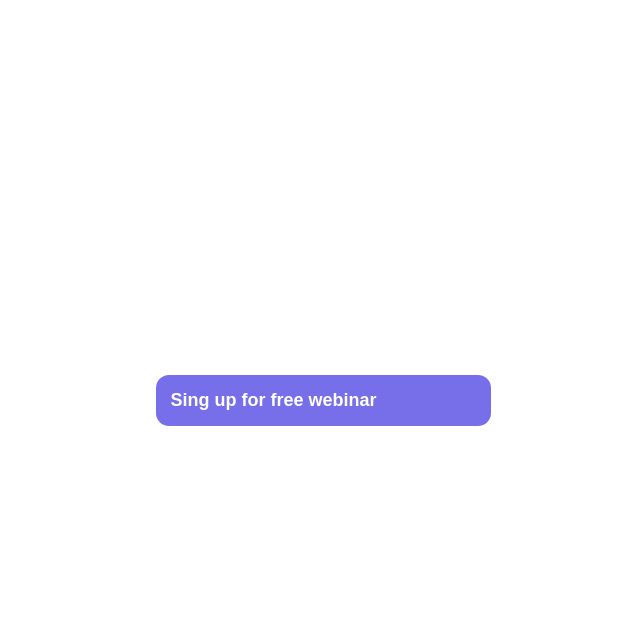
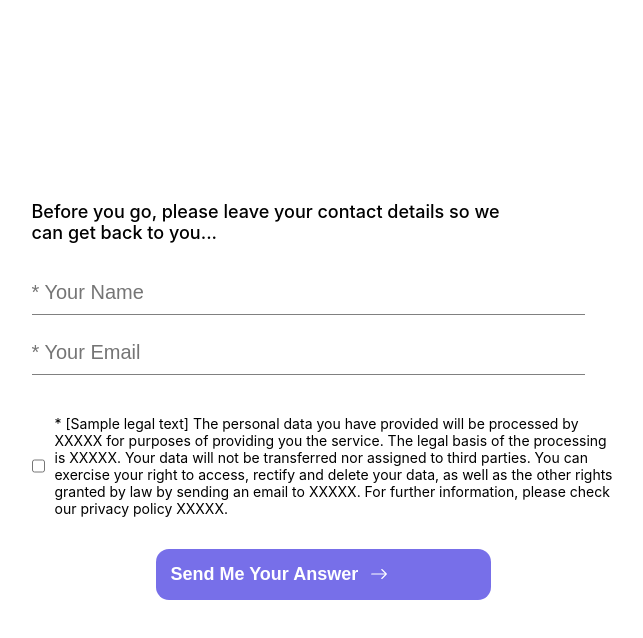
Before and after one commit to Sajalhowlader/interectly_video_task, a React (Create React App) app: page /LearnFacebook/basics in a window 1280 px wide. Both pictures are taken after a click on the button "Sing up for free webinar". Shown: the top 638 px of the page, without its empty margins (637-1280 px from the left). Built offline with nearby package versions, Linux system fonts and the light colour scheme.

Commit message:
update singUp

```diff
--- a/package.json
+++ b/package.json
@@ -8,6 +8,7 @@
     "@testing-library/user-event": "^13.5.0",
     "react": "^18.2.0",
     "react-dom": "^18.2.0",
+    "react-icons": "^4.4.0",
     "react-player": "^2.11.0",
     "react-router-dom": "^6.4.1",
     "react-scripts": "5.0.1",
--- a/src/App.css
+++ b/src/App.css
@@ -43,3 +43,27 @@ span.rounded_number {
   background: #776fe9;
   color: white;
 }
+.singUpTitle {
+  font-size: 18px;
+  font-weight: 500;
+  margin-bottom: 20px;
+}
+.inputSec input {
+  border: none;
+  border-bottom: 1px solid gray;
+  margin: 8px 0px;
+  width: 95%;
+  font-size: 20px;
+  outline: none;
+  padding: 10px 0px;
+}
+
+.checkboxCondition {
+  display: flex;
+  padding: 2rem 0rem;
+  gap: 10px;
+}
+.checkboxCondition p {
+  width: 35rem;
+  font-size: 14px;
+}
--- a/src/Pages/Components/MainHome/V2/VideoTwo.js
+++ b/src/Pages/Components/MainHome/V2/VideoTwo.js
@@ -1,7 +1,9 @@
-import React from "react";
+import React, { useState } from "react";
 import ReactPlayer from "react-player";
+import SIngUp from "../../../SingUp/SIngUp";
+const VideoTwo = () => {
+  const [show, setShow] = useState(false);
 
-const VideoTwo = () => {
   return (
     <section>
       <div className="vPageOneControler">
@@ -15,7 +17,12 @@ const VideoTwo = () => {
           height="100vh"
         />
         <div className="redirectBtn campingBtn">
-          <button>Download "Campaing Structure Guide"</button>
+          {show ? <SIngUp /> : null}
+          {show ? null : (
+            <button onClick={() => setShow(!show)}>
+              Download "Campaing Structure Guide"
+            </button>
+          )}
         </div>
       </div>
     </section>
--- a/src/Pages/Components/MainHome/V3/VideoThree.js
+++ b/src/Pages/Components/MainHome/V3/VideoThree.js
@@ -1,7 +1,9 @@
-import React from "react";
+import React, { useState } from "react";
 import ReactPlayer from "react-player";
+import SIngUp from "../../../SingUp/SIngUp";
 
 const VideoThree = () => {
+  const [show, setShow] = useState(false);
   return (
     <section>
       <div className="vPageOneControler">
@@ -15,8 +17,14 @@ const VideoThree = () => {
           height="100vh"
         />
         <div className="redirectBtn campingBtn">
-          <button>Sing up for free webinar</button>
+          {show ? <SIngUp /> : null}
+          {show ? null : (
+            <button onClick={() => setShow(!show)}>
+            Sing up for free webinar
+            </button>
+          )}
         </div>
+
       </div>
     </section>
   );
--- a/src/Pages/Components/MainHome/V4/VideoFour.js
+++ b/src/Pages/Components/MainHome/V4/VideoFour.js
@@ -1,7 +1,9 @@
-import React from "react";
+import React, { useState } from "react";
 import ReactPlayer from "react-player";
+import SIngUp from "../../../SingUp/SIngUp";
 
 const VideoFour = () => {
+  const [show, setShow] = useState(false);
   return (
     <section>
       <div className="vPageOneControler">
@@ -15,7 +17,12 @@ const VideoFour = () => {
           height="100vh"
         />
         <div className="redirectBtn campingBtn">
-          <button>Sing up for free webinar</button>
+          {show ? <SIngUp /> : null}
+          {show ? null : (
+            <button onClick={() => setShow(!show)}>
+              Sing up for free webinar
+            </button>
+          )}
         </div>
       </div>
     </section>
--- /dev/null
+++ b/src/Pages/SingUp/SIngUp.js
@@ -0,0 +1,46 @@
+import React from "react";
+import { BsArrowRight } from "react-icons/bs";
+const SIngUp = () => {
+  const handleCheck = () => {
+    console.log("click");
+  };
+  return (
+    <div className="singUpContainer">
+      <p className="singUpTitle">
+        Before you go, please leave your contact details so we
+        <br /> can get back to you...
+      </p>
+      <form action="" className="hiddenFrom">
+        <div className="inputSec">
+          <input required placeholder="* Your Name" type="text" name="" id="" />
+          <br />
+          <input
+            required
+            placeholder="* Your Email"
+            type="email"
+            name=""
+            id=""
+          />
+        </div>
+
+        <div className="checkboxCondition">
+          <input required onClick={handleCheck} type="checkbox" name="" id="" />
+          <p>
+            * [Sample legal text] The personal data you have provided will be
+            processed by XXXXX for purposes of providing you the service. The
+            legal basis of the processing is XXXXX. Your data will not be
+            transferred nor assigned to third parties. You can exercise your
+            right to access, rectify and delete your data, as well as the other
+            rights granted by law by sending an email to XXXXX. For further
+            information, please check our privacy policy XXXXX.
+          </p>
+        </div>
+        <button type="submit" className="redirectBtn campingBtn">
+          Send Me Your Answer <BsArrowRight />{" "}
+        </button>
+      </form>
+    </div>
+  );
+};
+
+export default SIngUp;
```
Also changed, not shown: 1 other file (tests, documents, lock files or other folders).
